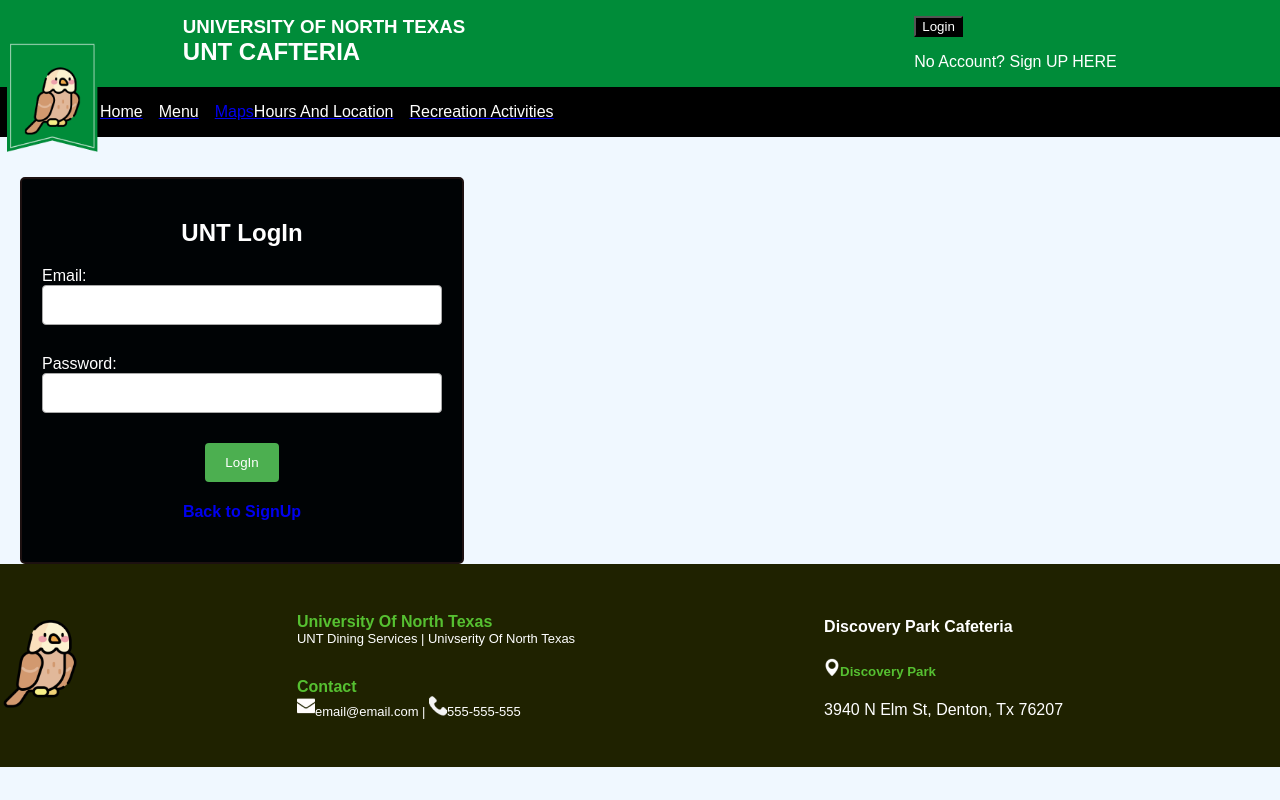
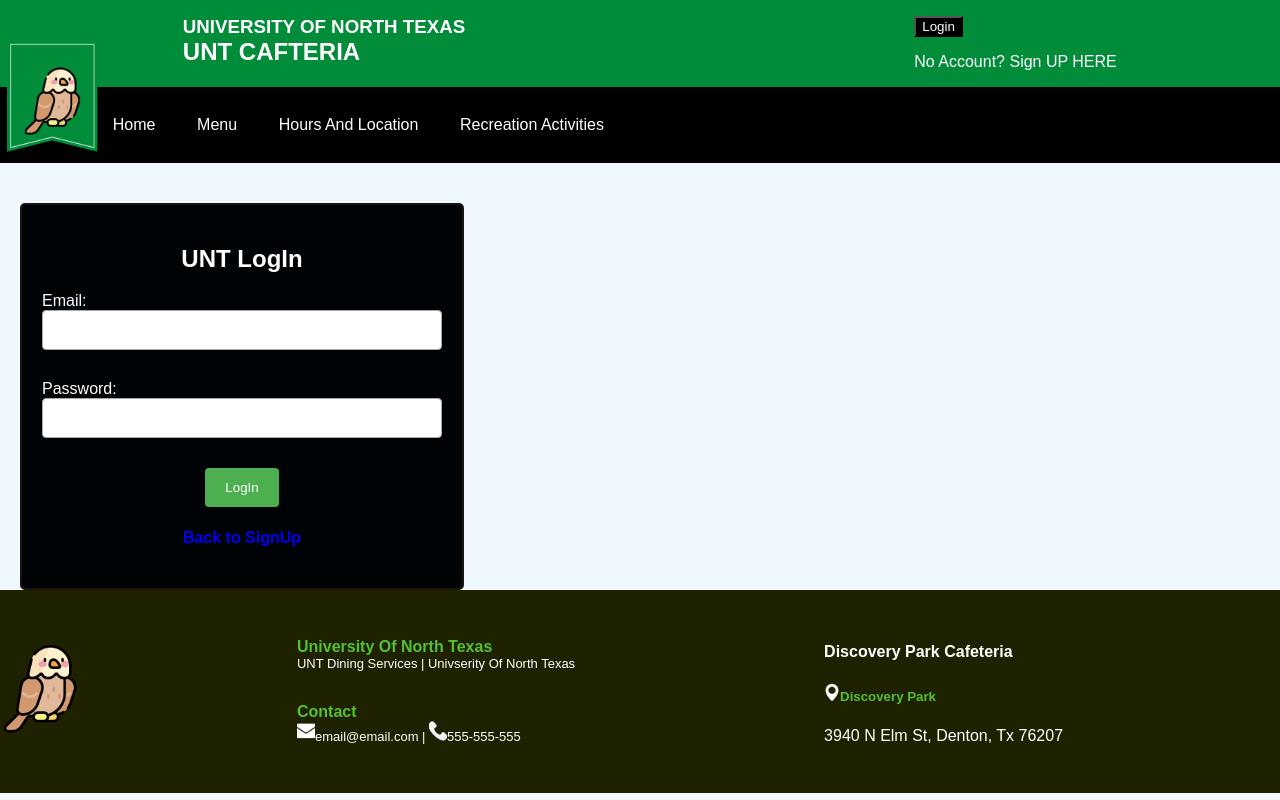
Before and after one commit to kbb0135/Team-7, a React (Create React App) app in the folder unt-canteen/: page / in a window 1280 px wide. Built offline with nearby package versions, Linux system fonts and the light colour scheme.

Commit message:
updation in login and signup

```diff
--- a/unt-canteen/src/Components/NavBar.jsx
+++ b/unt-canteen/src/Components/NavBar.jsx
@@ -6,11 +6,11 @@
   return (
     <nav className="navbar">
       <ul className="nav-links">
-        <Link to ="/home"><li className="nav-item">Home</li></Link>
-        <Link to = "/menu"><li className="nav-item">Menu</li></Link>
-        <Link to = "/maps"><li classsName="nav-item">Maps</li></Link>
-        <Link to = "/hoursandlocation"><li className="nav-item">Hours And Location</li></Link>
-        <Link to = "/recreationactivities"><li className="nav-item">Recreation Activities</li></Link>
+        <Link to ="/home" className= "nav-head"><li className="nav-item">Home</li></Link>
+        <Link to = "/menu"className= "nav-head"><li className="nav-item">Menu</li></Link>
+        {/* <Link to = "/maps"className= "nav-head"><li classsName="nav-item">Maps</li></Link> */}
+        <Link to = "/hoursandlocation" className= "nav-head"><li className="nav-item">Hours And Location</li></Link>
+        <Link to = "/recreationactivities" className= "nav-head"><li className="nav-item">Recreation Activities</li></Link>
       </ul>
 
     </nav>
--- a/unt-canteen/src/Models/SignUp.jsx
+++ b/unt-canteen/src/Models/SignUp.jsx
@@ -22,7 +22,7 @@
     const firstName = event.target[0].value;
     const lastName = event.target[1].value;
     const email = event.target[2].value;
-    const password = event.target[3].value;
+    const password = event.target[4].value;
     console.log(firstName + lastName + email)
     try {
       createUserWithEmailAndPassword(auth, email, password)
@@ -72,7 +72,7 @@
         <label htmlFor="confirmPassword" className="sign">Confirm Password:</label>
         <input type="password" id="confirmPassword" className="confirmPassword" value={confirmPassword} onChange={(e) => setConfirmPassword(e.target.value)} required />
          <input type="submit" value="Sign Up"/>
-         <Link to="/signup" className="direct"><h4 className="direct">Back to Login</h4></Link>
+         <Link to="/" className="direct"><h4 className="direct">Back to Login</h4></Link>
       </form>
     </div>
   );
--- a/unt-canteen/src/style.css
+++ b/unt-canteen/src/style.css
@@ -131,15 +131,19 @@
   .nav-item {
     margin-right: 1rem;
     color: var(--white);
+
+  }
+  .nav-head {
+    text-decoration: none;
   }
 
-  .nav-item a {
+  .nav-item  {
     color: #fff;
     text-decoration: none;
     padding: 0.8rem;
   }
 
-  .nav-item a:hover {
+  .nav-item :hover {
     background-color: var(--white);
     color: var(--black);
   }
```
